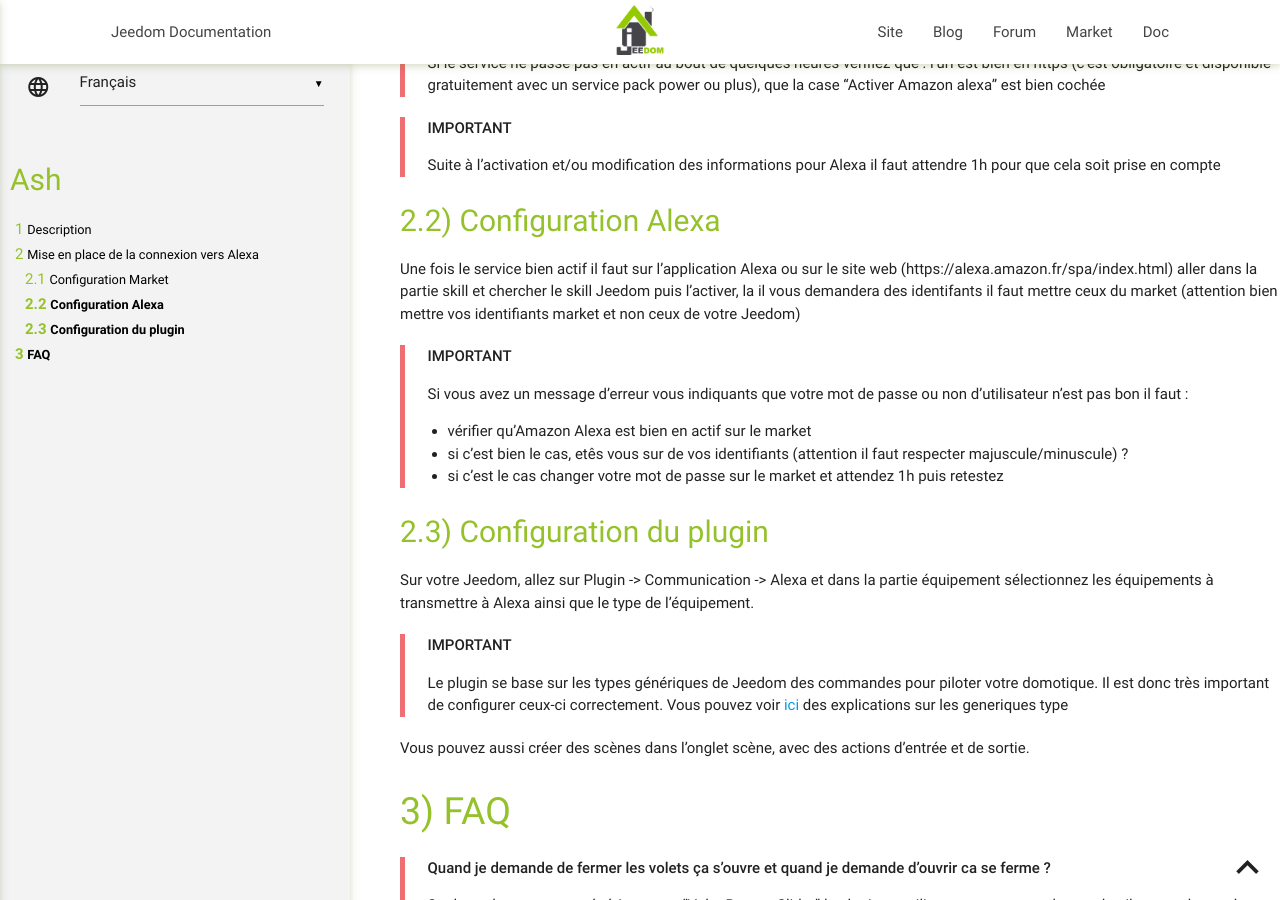
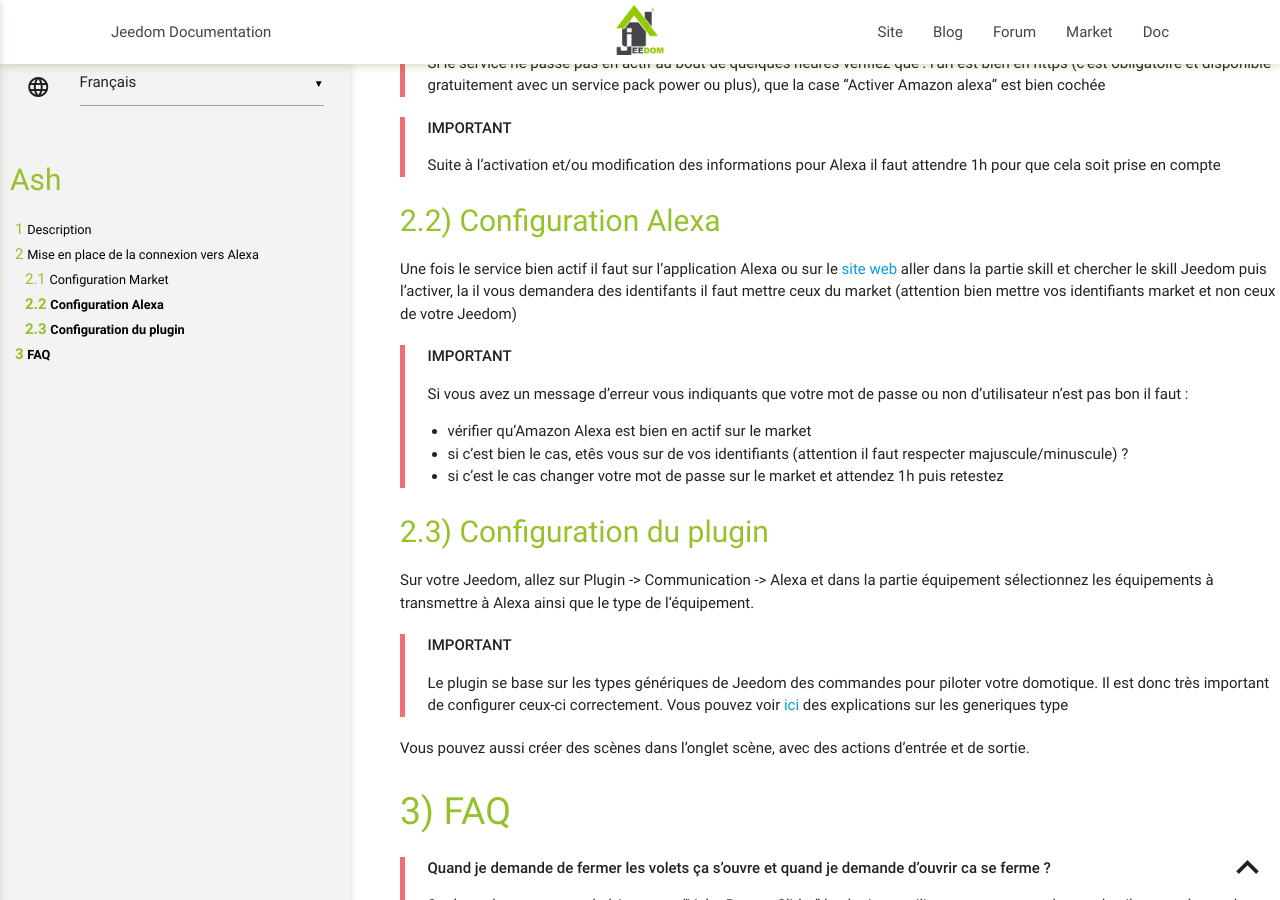
Before and after one commit to jeedom/plugin-ash, a Jekyll site: the page built from docs/fr_FR/index.md, in a window 1280 px wide and 900 px high, scrolled down 534 px. Built offline with Jekyll 4.4.1, drawn with Linux system fonts in a browser that asks for light colours; our own code applies the rules of GitHub Pages for plain Markdown files.

Commit message:
Update index.md

```diff
--- a/docs/fr_FR/index.md
+++ b/docs/fr_FR/index.md
@@ -24,7 +24,7 @@ Après l'installation du plugin, il vous suffit d'aller dans la partie configura
 
 ## Configuration Alexa
 
-Une fois le service bien actif il faut sur l'application Alexa ou sur le site web (https://alexa.amazon.fr/spa/index.html) aller dans la partie skill et chercher le skill Jeedom puis l'activer, la il vous demandera des identifants il faut mettre ceux du market (attention bien mettre vos identifiants market et non ceux de votre Jeedom)
+Une fois le service bien actif il faut sur l'application Alexa ou sur le [site web](https://alexa.amazon.fr/spa/index.html) aller dans la partie skill et chercher le skill Jeedom puis l'activer, la il vous demandera des identifants il faut mettre ceux du market (attention bien mettre vos identifiants market et non ceux de votre Jeedom)
 
 > **IMPORTANT**
 >
```
